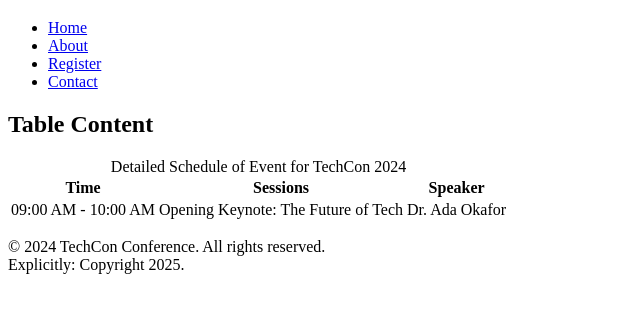
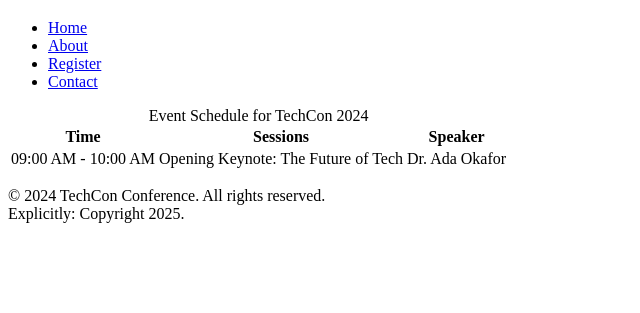
Before and after one commit to KinggPeculiar/TechCon_HTML, a plain HTML site: page techcon_website/schedule.html in a window 1280 px wide. Shown: the part 61-374 px from the top of the page, without its empty margins (0-640 px from the left). Drawn offline with Linux system fonts and the light colour scheme.

Commit message:
Corrected error in schedule.html

```diff
--- a/techcon_website/schedule.html
+++ b/techcon_website/schedule.html
@@ -18,17 +18,16 @@
             </nav>
         </header>
         <main>
-            <h2>Table Content</h2>
             <table>
-                <caption>Detailed Schedule of Event for TechCon 2024</caption>
-                <thead>
+                <caption>Event Schedule for TechCon 2024</caption>
+
                     <tr>
                         <th>Time</th>
                         <th>Sessions</th>
                         <th>Speaker</th>
                     </tr>
-                </thead>
-                <tbody>
+
+
                     <tr>
                         <td>09:00 AM - 10:00 AM</td>
                         <td>Opening Keynote: The Future of Tech</td>
@@ -56,7 +55,7 @@
                         <td>Muliple SPeakers</td>
                     </tr>
                   -->
-                </tbody>
+
             </table>
         </main>
         <footer>
```
